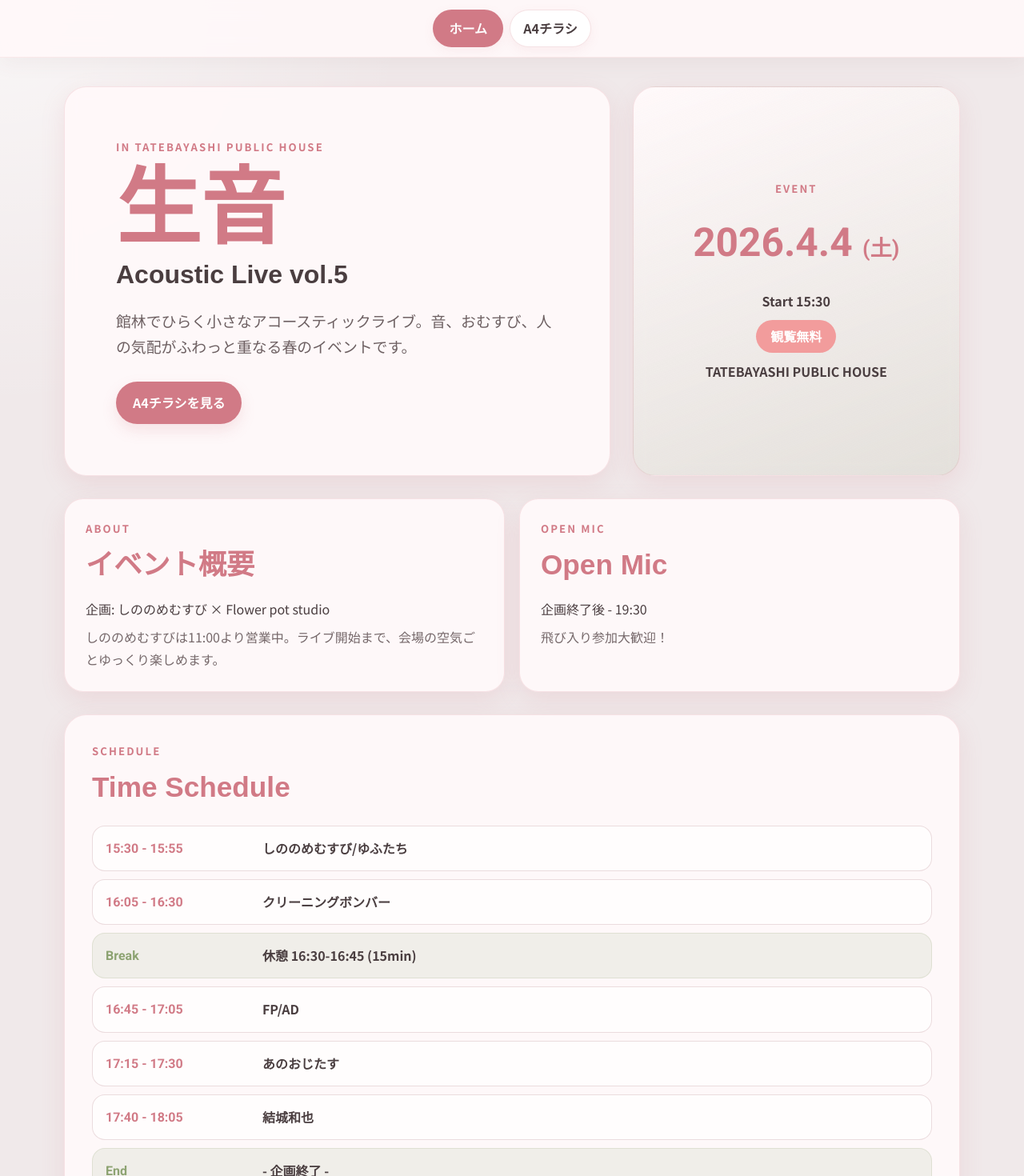
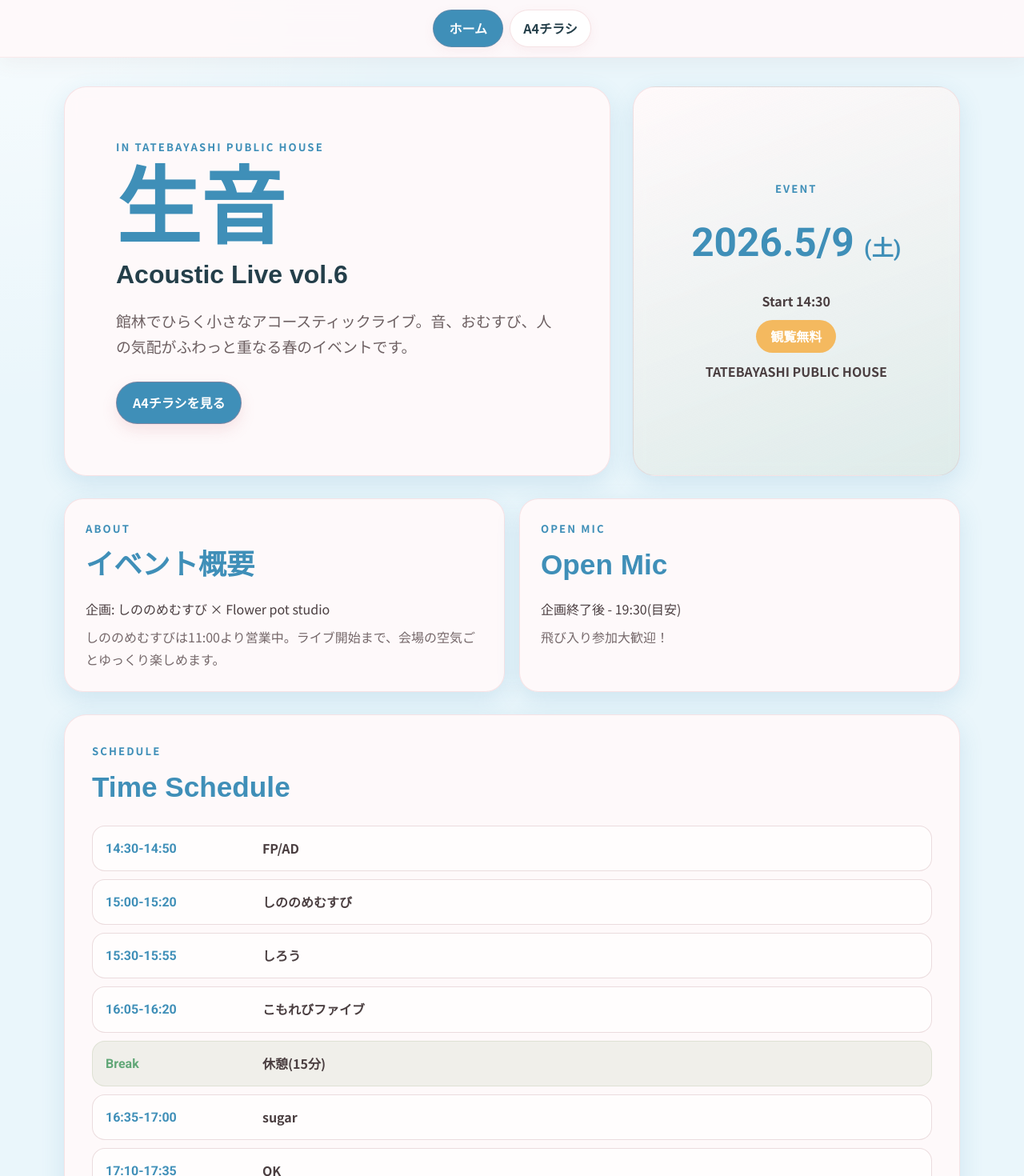
Before and after one commit to sunpotflower4460-cpu/TIRASI-HP, a React (Vite) app: page / in a window 1280 px wide. Shown: the top 1470 px of the page at 80% size. Built offline with nearby package versions, Linux system fonts and the light colour scheme; a web font is replaced by a local one.

Commit message:
Update default event to vol6 summer data

```diff
--- a/src/data/defaultEvent.ts
+++ b/src/data/defaultEvent.ts
@@ -1,25 +1,27 @@
 import type { EventData } from "../types/event";
 
 export const defaultEvent: EventData = {
-  themeId: "spring",
+  themeId: "summer",
   venueSubtitle: "In TATEBAYASHI PUBLIC HOUSE",
   title: "生音",
   subtitle: "Acoustic Live",
-  volume: "vol.5",
-  date: "2026.4.4",
+  volume: "vol.6",
+  date: "2026.5/9",
   day: "土",
   organizer: "企画: しののめむすび × Flower pot studio",
   price: "観覧無料",
-  startTime: "15:30",
+  startTime: "14:30",
   statusNote:
     "※しののめむすびはおむすび屋さんとして\n11:00より営業中のためOpen時間の設定はありません",
   schedule: [
-    { type: "act", time: "15:30 - 15:55", name: "しののめむすび/ゆふたち" },
-    { type: "act", time: "16:05 - 16:30", name: "クリーニングボンバー" },
-    { type: "break", label: "休憩 16:30-16:45 (15min)" },
-    { type: "act", time: "16:45 - 17:05", name: "FP/AD" },
-    { type: "act", time: "17:15 - 17:30", name: "あのおじたす" },
-    { type: "act", time: "17:40 - 18:05", name: "結城和也" },
+    { type: "act", time: "14:30-14:50", name: "FP/AD" },
+    { type: "act", time: "15:00-15:20", name: "しののめむすび" },
+    { type: "act", time: "15:30-15:55", name: "しろう" },
+    { type: "act", time: "16:05-16:20", name: "こもれびファイブ" },
+    { type: "break", label: "休憩(15分)" },
+    { type: "act", time: "16:35-17:00", name: "sugar" },
+    { type: "act", time: "17:10-17:35", name: "OK" },
+    { type: "act", time: "17:45-18:10", name: "結城和也" },
     { type: "end", label: "- 企画終了 -" }
   ],
   performers: [],
@@ -28,7 +30,7 @@ export const defaultEvent: EventData = {
   },
   openMic: {
     title: "Open Mic",
-    time: "企画終了後 - 19:30",
+    time: "企画終了後 - 19:30(目安)",
     lastOrder: "19:00 ラストオーダー",
     headline: "飛び入り参加大歓迎！",
     note: "※Open micのみ参加の場合はワンオーダーお願いします",
```
